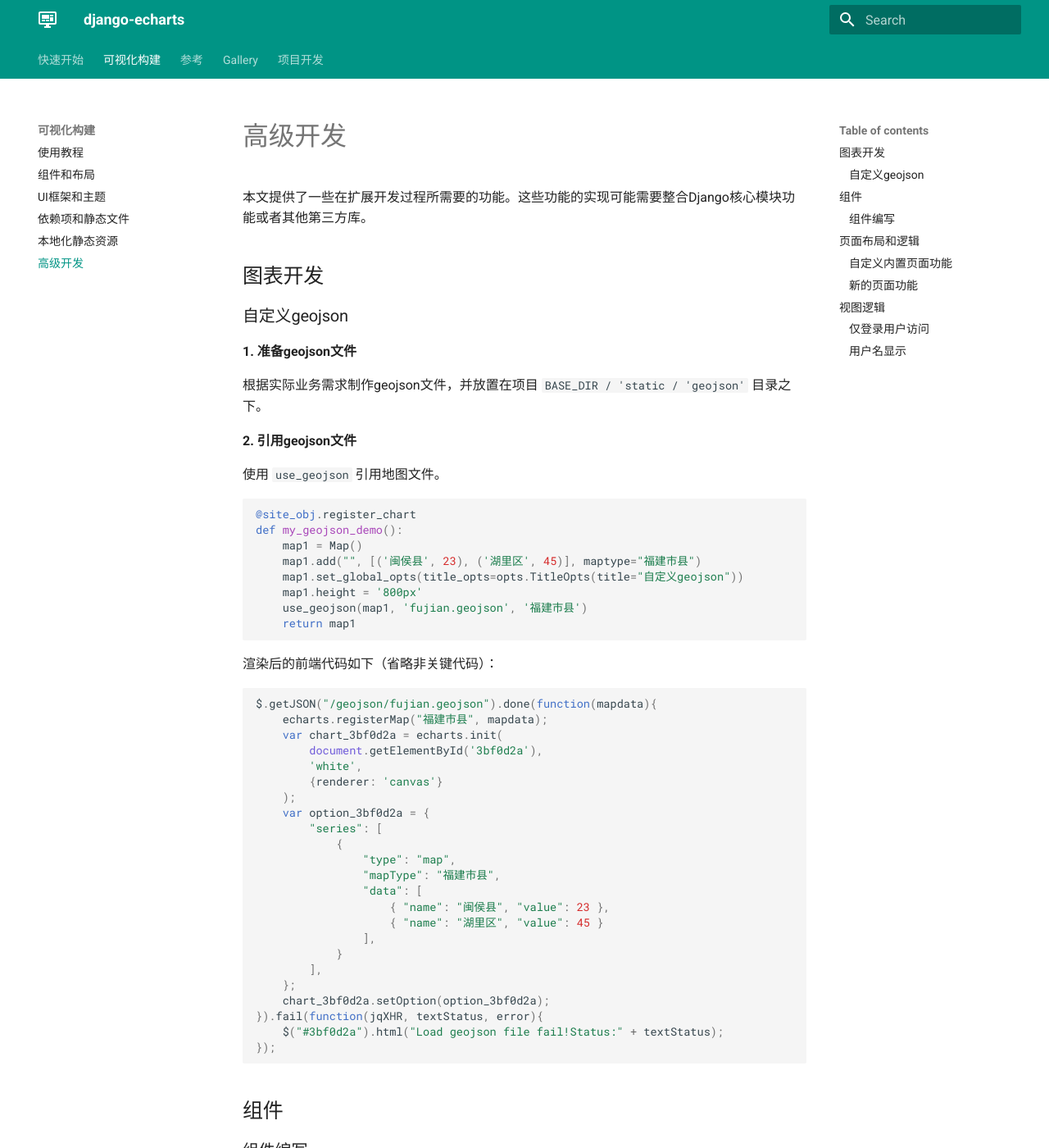
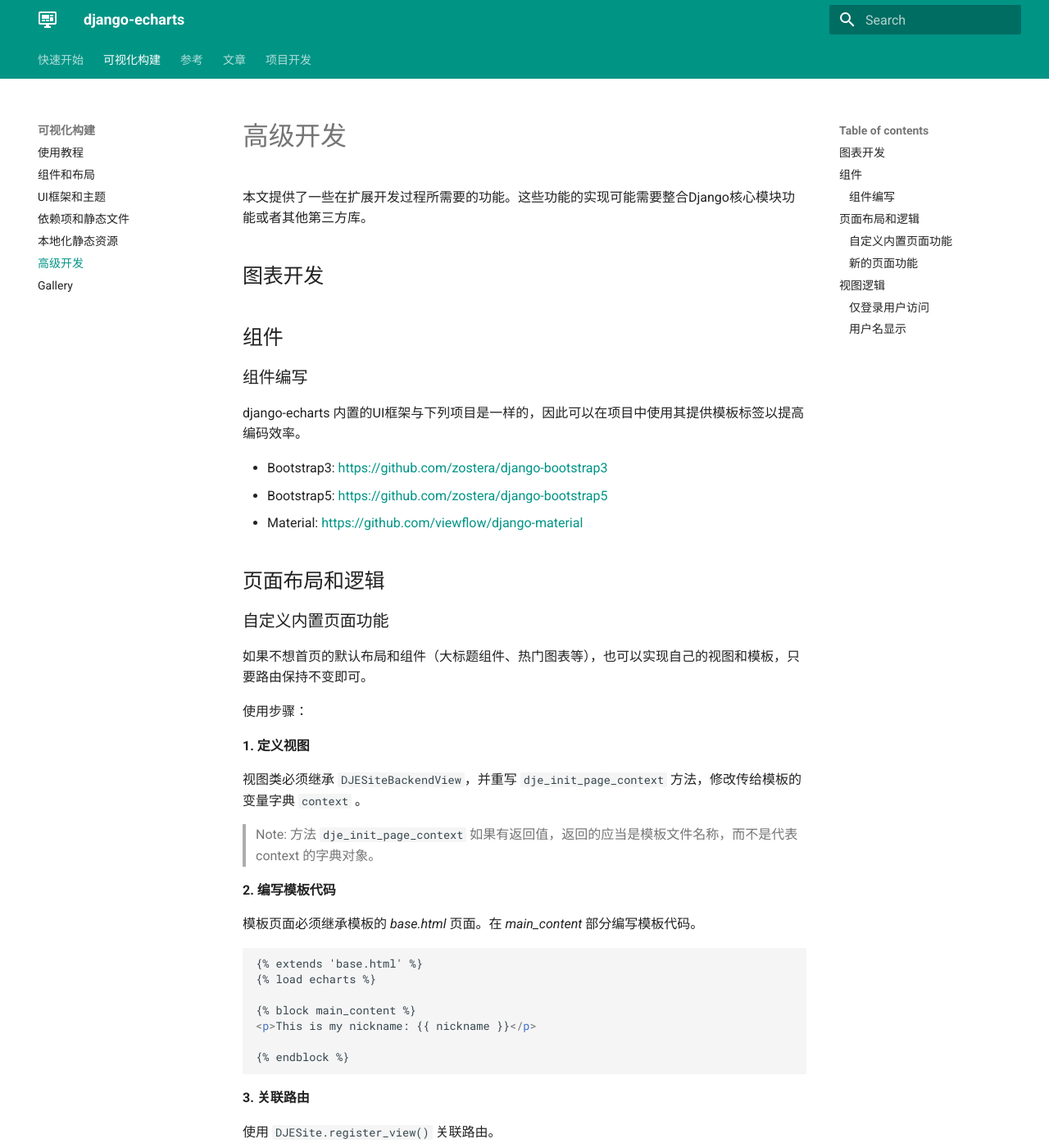
Before and after one commit to kinegratii/django-echarts, an MkDocs documentation site: the page built from docs/guides/advance_development.md, in a window 1280 px wide and 1400 px high. Shown: the whole window at 82% size. Built offline with MkDocs 1.6.1 and Material for MkDocs 9.7.7, drawn with Linux system fonts in a browser that asks for light colours.

````diff
--- a/docs/guides/advance_development.md
+++ b/docs/guides/advance_development.md
@@ -3,56 +3,6 @@
 本文提供了一些在扩展开发过程所需要的功能。这些功能的实现可能需要整合Django核心模块功能或者其他第三方库。
 
 ## 图表开发
-
-### 自定义geojson
-
-**1.  准备geojson文件**
-
-根据实际业务需求制作geojson文件，并放置在项目 `BASE_DIR / 'static / 'geojson'` 目录之下。
-
-**2. 引用geojson文件**
-
-使用 `use_geojson` 引用地图文件。
-
-```python
-@site_obj.register_chart
-def my_geojson_demo():
-    map1 = Map()
-    map1.add("", [('闽侯县', 23), ('湖里区', 45)], maptype="福建市县")
-    map1.set_global_opts(title_opts=opts.TitleOpts(title="自定义geojson"))
-    map1.height = '800px'
-    use_geojson(map1, 'fujian.geojson', '福建市县')
-    return map1
-```
-
-渲染后的前端代码如下（省略非关键代码）：
-
-```javascript
-$.getJSON("/geojson/fujian.geojson").done(function(mapdata){
-    echarts.registerMap("福建市县", mapdata);
-    var chart_3bf0d2a = echarts.init(
-        document.getElementById('3bf0d2a'),
-        'white',
-        {renderer: 'canvas'}
-    );
-    var option_3bf0d2a = {
-        "series": [
-            {
-                "type": "map",
-                "mapType": "福建市县",
-                "data": [
-                    { "name": "闽侯县", "value": 23 },
-                    { "name": "湖里区", "value": 45 }
-                ],
-            }
-        ],
-    };
-    chart_3bf0d2a.setOption(option_3bf0d2a);
-}).fail(function(jqXHR, textStatus, error){
-    $("#3bf0d2a").html("Load geojson file fail!Status:" + textStatus);
-});
-
-```
 
 
 
--- a/mkdocs.yaml
+++ b/mkdocs.yaml
@@ -27,12 +27,14 @@
     - 依赖项和静态文件: guides/dms.md
     - 本地化静态资源: starter/localize_staticfiles.md
     - 高级开发: guides/advance_development.md
+    - Gallery: gallery.md
   - 参考:
     - 项目设置: reference/configure.md
     - 视图和模板: reference/api.md
     - 模板标签库: reference/tags.md
     - 命令行工具: reference/commands.md
-  - Gallery: gallery.md
+  - 文章:
+    - geojson地图: posts/use_custom_geojson.md
   - 项目开发:
     - 更新日志: changelog.md
     - 关于项目: about.md
````
Also changed, not shown: README.md (+1 -7 lines), docs/changelog.md (+1 -1 lines), docs/index.md (+2 -2 lines), long_description.md (+25 -16 lines), docs/images/fujian-custom-geojson.png (added), docs/images/geojson-io-export.png (added), 9 other files.
